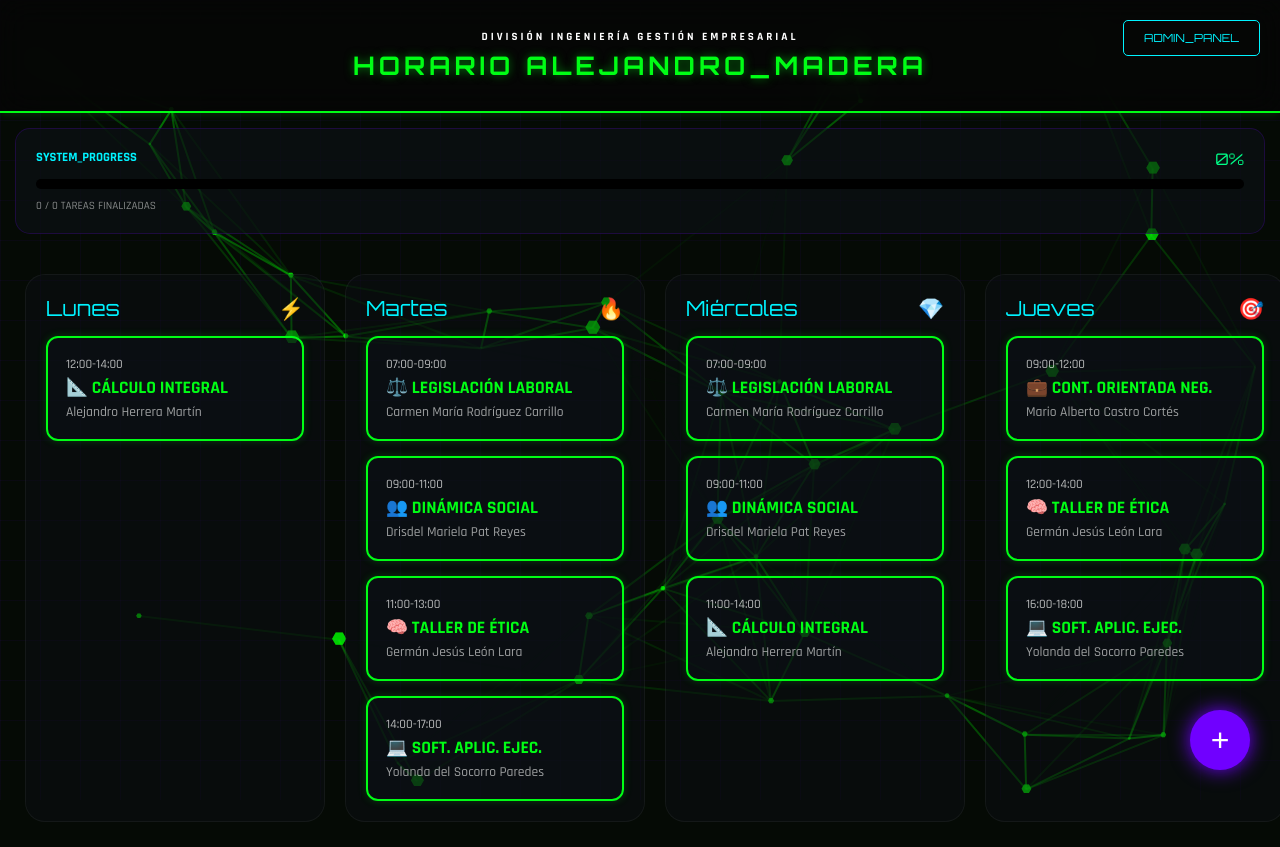
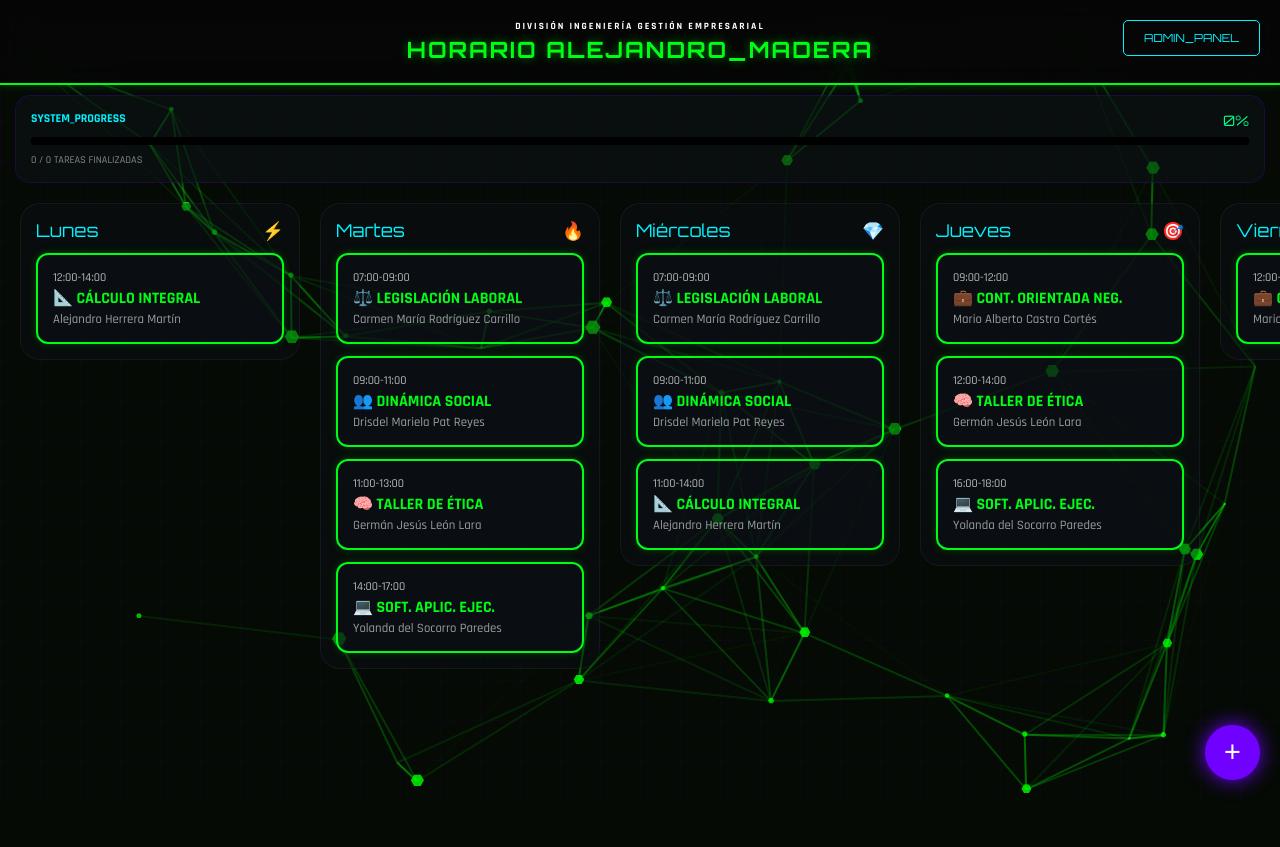
Before and after one commit to maderasilveiraj-glitch/Escuela-2026, a plain HTML site: page index.html in a window 1280 px wide. After the commit the page ends 800 px from the top, so only its background shows below. Drawn offline with nearby package versions, Linux system fonts and the light colour scheme.

```diff
--- a/index.html
+++ b/index.html
@@ -2,7 +2,7 @@
 <html lang="es">
 <head>
     <meta charset="UTF-8">
-    <meta name="viewport" content="width=device-width, initial-scale=1.0">
+    <meta name="viewport" content="width=device-width, initial-scale=1.0, maximum-scale=1.0, user-scalable=no">
     <title>Enero-Junio_HORARIO</title>
     <link href="https://fonts.googleapis.com/css2?family=Orbitron:wght@400;700;900&family=Rajdhani:wght@300;500;700&display=swap" rel="stylesheet">
     <script src="https://cdn.jsdelivr.net/npm/canvas-confetti@1.6.0/dist/confetti.browser.min.js"></script>
@@ -69,12 +69,15 @@
 
         * { margin: 0; padding: 0; box-sizing: border-box; }
 
+        /* AJUSTE PARA TAMAÑO FIJO DE PANTALLA */
         body {
             background-color: var(--bg-deep);
             color: var(--text-main);
             font-family: 'Rajdhani', sans-serif;
-            overflow-x: hidden;
-            min-height: 100vh;
+            overflow: hidden; /* Evita el scroll global */
+            height: 100vh;
+            display: flex;
+            flex-direction: column;
             animation: rgbBody 15s infinite alternate linear;
         }
 
@@ -92,23 +95,24 @@
         }
 
         .header {
-            padding: 30px 20px; text-align: center;
+            padding: 20px; text-align: center;
             background: rgba(5, 5, 5, 0.8);
             border-bottom: 2px solid transparent;
             backdrop-filter: blur(15px);
             animation: chromaGamer 12s infinite linear;
             position: relative;
+            flex-shrink: 0;
         }
 
         h1 {
             font-family: 'Orbitron';
-            font-size: 1.6rem;
-            letter-spacing: 4px;
+            font-size: 1.4rem;
+            letter-spacing: 2px;
             animation: chromaTextOnly 12s infinite linear;
         }
 
         .class-card {
-            margin-top: 15px; padding: 18px; border-radius: 12px;
+            margin-top: 12px; padding: 15px; border-radius: 12px;
             position: relative; transition: all 0.4s cubic-bezier(0.175, 0.885, 0.32, 1.275);
             cursor: pointer;
             background: var(--card-bg);
@@ -117,36 +121,60 @@
         }
 
         .class-card:hover {
-            transform: translateY(-15px);
+            transform: translateY(-5px);
             filter: brightness(1.3);
-            z-index: 10;
         }
 
-        .progress-section { padding: 20px; background: var(--card-bg); margin: 15px; border-radius: 15px; border: 1px solid rgba(112, 0, 255, 0.2); }
-        .progress-bar-bg { width: 100%; height: 10px; background: #000; margin: 10px 0; border-radius: 10px; overflow: hidden; }
+        .progress-section {
+            padding: 15px;
+            background: var(--card-bg);
+            margin: 10px 15px;
+            border-radius: 15px;
+            border: 1px solid rgba(112, 0, 255, 0.2);
+            flex-shrink: 0;
+        }
+
+        .progress-bar-bg { width: 100%; height: 8px; background: #000; margin: 8px 0; border-radius: 10px; overflow: hidden; }
         .progress-fill { height: 100%; background: linear-gradient(90deg, var(--accent-cyber), var(--success)); width: 0%; transition: 1.5s ease; }
-        .schedule-container { display: flex; overflow-x: auto; gap: 20px; padding: 25px; }
-        .day-column { min-width: 300px; background: rgba(13, 17, 23, 0.4); border-radius: 20px; padding: 20px; border: 1px solid rgba(255,255,255,0.05); }
-        .day-name { font-family: 'Orbitron'; font-size: 1.3rem; color: var(--text-dim); display: flex; justify-content: space-between; margin-bottom: 15px; }
-        .time-tag { font-size: 0.8rem; opacity: 0.7; margin-bottom: 5px; color: #fff !important; }
-        .subject { font-weight: 700; font-size: 1.1rem; }
-        .teacher { font-size: 0.85rem; opacity: 0.6; margin-top: 4px; color: #fff !important; }
+
+        /* CONTENEDOR DE HORARIO CON SCROLL INDEPENDIENTE */
+        .schedule-container {
+            display: flex;
+            overflow-x: auto;
+            gap: 20px;
+            padding: 10px 20px 20px 20px;
+            flex-grow: 1; /* Ocupa el espacio restante */
+            align-items: flex-start;
+        }
+
+        .day-column {
+            min-width: 280px;
+            background: rgba(13, 17, 23, 0.4);
+            border-radius: 20px;
+            padding: 15px;
+            border: 1px solid rgba(255,255,255,0.05);
+            max-height: 100%;
+            overflow-y: auto; /* Scroll vertical solo si las clases exceden la columna */
+        }
+
+        .day-name { font-family: 'Orbitron'; font-size: 1.1rem; color: var(--text-dim); display: flex; justify-content: space-between; margin-bottom: 10px; }
+        .time-tag { font-size: 0.75rem; opacity: 0.7; margin-bottom: 3px; color: #fff !important; }
+        .subject { font-weight: 700; font-size: 1rem; }
+        .teacher { font-size: 0.8rem; opacity: 0.6; margin-top: 2px; color: #fff !important; }
 
         .task-count-badge {
-            position: absolute; top: -10px; right: -10px;
-            background: var(--danger); color: #fff; width: 22px; height: 22px;
-            display: grid; place-items: center; font-size: 0.7rem; font-weight: 900; border-radius: 50%;
+            position: absolute; top: -8px; right: -8px;
+            background: var(--danger); color: #fff; width: 20px; height: 20px;
+            display: grid; place-items: center; font-size: 0.65rem; font-weight: 900; border-radius: 50%;
             box-shadow: 0 0 10px var(--danger);
         }
 
         .modal-overlay { position: fixed; inset: 0; background: rgba(0,0,0,0.9); display: none; z-index: 1000; align-items: center; justify-content: center; backdrop-filter: blur(15px); }
         .modal-overlay.active { display: flex; }
         .modal-content { width: 90%; max-width: 400px; background: #0d1117; border-radius: 20px; padding: 30px; border: 1px solid var(--accent-cyber); max-height: 80vh; overflow-y: auto; }
-        .fab { position: fixed; bottom: 30px; right: 30px; width: 60px; height: 60px; background: var(--accent-cyber); border: none; border-radius: 50%; color: #fff; font-size: 2rem; cursor: pointer; box-shadow: 0 0 20px var(--accent-cyber); }
+        .fab { position: fixed; bottom: 20px; right: 20px; width: 55px; height: 55px; background: var(--accent-cyber); border: none; border-radius: 50%; color: #fff; font-size: 1.8rem; cursor: pointer; box-shadow: 0 0 20px var(--accent-cyber); z-index: 99; }
 
-        .task-item { background: rgba(255,255,255,0.05); padding: 15px; border-radius: 10px; margin-bottom: 10px; display: flex; justify-content: space-between; align-items: center; gap: 10px; }
-        .task-actions { display: flex; gap: 5px; }
-
+        .task-item { background: rgba(255,255,255,0.05); padding: 12px; border-radius: 10px; margin-bottom: 8px; display: flex; justify-content: space-between; align-items: center; gap: 10px; }
         input, select { width: 100%; background: #000; border: 1px solid #333; color: #fff; padding: 12px; border-radius: 8px; margin-top: 10px; }
         .btn-add { width: 100%; padding: 15px; margin-top: 20px; background: var(--accent-cyber); color: #fff; border: none; border-radius: 10px; font-family: 'Orbitron'; cursor: pointer; }
     </style>
@@ -158,18 +186,17 @@
 
     <div class="header">
         <a href="admin.html" class="btn-admin-nav">ADMIN_PANEL</a>
-
-        <p style="color: #fff; font-weight: 700; font-size: 0.7rem; letter-spacing: 3px; margin-bottom: 5px;">DIVISIÓN INGENIERÍA GESTIÓN EMPRESARIAL</p>
+        <p style="color: #fff; font-weight: 700; font-size: 0.6rem; letter-spacing: 2px; margin-bottom: 3px;">DIVISIÓN INGENIERÍA GESTIÓN EMPRESARIAL</p>
         <h1>HORARIO ALEJANDRO_MADERA</h1>
     </div>
 
     <div class="progress-section">
         <div style="display:flex; justify-content:space-between;">
-            <span style="font-size: 0.8rem; font-weight: 700; color: var(--text-dim);">SYSTEM_PROGRESS</span>
-            <span id="progress-percentage" style="font-family: 'Orbitron'; color: var(--success);">0%</span>
+            <span style="font-size: 0.75rem; font-weight: 700; color: var(--text-dim);">SYSTEM_PROGRESS</span>
+            <span id="progress-percentage" style="font-family: 'Orbitron'; color: var(--success); font-size: 0.9rem;">0%</span>
         </div>
         <div class="progress-bar-bg"><div id="progress-fill" class="progress-fill"></div></div>
-        <p id="progress-stats" style="font-size: 0.7rem; opacity: 0.5;"></p>
+        <p id="progress-stats" style="font-size: 0.65rem; opacity: 0.5;"></p>
     </div>
 
     <div class="schedule-container" id="schedule-render"></div>
@@ -216,68 +243,27 @@
         // CONFIGURACIÓN PARA LÍNEAS QUE FORMAN FIGURAS GEOMÉTRICAS SÓLIDAS
         particlesJS("particles-js", {
             "particles": {
-                "number": {
-                    "value": 45,
-                    "density": { "enable": false }
-                },
+                "number": { "value": 45, "density": { "enable": false } },
                 "color": { "value": "#ff0000" },
-                "shape": {
-                    "type": "polygon",
-                    "polygon": { "nb_sides": 6 }
-                },
-                "opacity": {
-                    "value": 0.6,
-                    "random": false,
-                    "anim": { "enable": true, "speed": 1, "opacity_min": 0.2, "sync": false }
-                },
-                "size": {
-                    "value": 6,
-                    "random": true,
-                    "anim": { "enable": true, "speed": 2, "size_min": 2, "sync": false }
-                },
-                "line_linked": {
-                    "enable": true,
-                    "distance": 250, // Distancia alta para crear redes geométricas
-                    "color": "#ff0000",
-                    "opacity": 0.5,
-                    "width": 2, // Líneas más gruesas para definir figuras
-                },
-                "move": {
-                    "enable": true,
-                    "speed": 1.5,
-                    "direction": "none",
-                    "random": false,
-                    "straight": false,
-                    "out_mode": "bounce", // Rebota para mantener las figuras en pantalla
-                    "bounce": true,
-                    "attract": {
-                        "enable": true, // Atrae partículas para cerrar polígonos
-                        "rotateX": 1200,
-                        "rotateY": 1200
-                    }
-                }
+                "shape": { "type": "polygon", "polygon": { "nb_sides": 6 } },
+                "opacity": { "value": 0.6, "random": false, "anim": { "enable": true, "speed": 1, "opacity_min": 0.2, "sync": false } },
+                "size": { "value": 6, "random": true, "anim": { "enable": true, "speed": 2, "size_min": 2, "sync": false } },
+                "line_linked": { "enable": true, "distance": 250, "color": "#ff0000", "opacity": 0.5, "width": 2 },
+                "move": { "enable": true, "speed": 1.5, "direction": "none", "random": false, "straight": false, "out_mode": "bounce", "bounce": true, "attract": { "enable": true, "rotateX": 1200, "rotateY": 1200 } }
             },
             "interactivity": {
                 "detect_on": "canvas",
-                "events": {
-                    "onhover": { "enable": true, "mode": "grab" }, // Resalta la geometría al pasar el mouse
-                    "onclick": { "enable": true, "mode": "push" }
-                },
-                "modes": {
-                    "grab": { "distance": 300, "line_linked": { "opacity": 1 } }
-                }
+                "events": { "onhover": { "enable": true, "mode": "grab" }, "onclick": { "enable": true, "mode": "push" } },
+                "modes": { "grab": { "distance": 300, "line_linked": { "opacity": 1 } } }
             },
             "retina_detect": true
         });
 
-        // --- LÓGICA DE SINCRONIZACIÓN DE COLOR ---
         const colors = ["#ff0000", "#ffff00", "#00ff00", "#00f3ff", "#7000ff"];
         let colorIndex = 0;
-
         setInterval(() => {
             colorIndex = (colorIndex + 1) % colors.length;
             const newColor = colors[colorIndex];
-
             if (window.pJSDom && window.pJSDom[0]) {
                 const pJS = window.pJSDom[0].pJS;
                 pJS.particles.color.value = newColor;
@@ -286,7 +272,6 @@
             }
         }, 2400);
 
-        // El resto de tu lógica funcional (IndexedDB, Materias, Dashboard)
         const subjectEmojis = {
             "CÁLCULO INTEGRAL": "📐", "LEGISLACIÓN LABORAL": "⚖️",
             "DINÁMICA SOCIAL": "👥", "CONT. ORIENTADA NEG.": "💼",
@@ -318,7 +303,6 @@
 
         let db;
         let pendingAction = null;
-
         const request = indexedDB.open("CyberDB", 1);
         request.onupgradeneeded = (e) => {
             db = e.target.result;
@@ -351,7 +335,6 @@
             const store = transaction.objectStore("tareas");
             const pendientes = {};
             let total = 0, done = 0;
-
             store.openCursor().onsuccess = (e) => {
                 const cursor = e.target.result;
                 if (cursor) {
@@ -405,9 +388,7 @@
                                     <button style="background:${t.entregada ? 'var(--success)' : '#333'}; color:white; border:none; padding:5px 10px; border-radius:5px; font-size:0.7rem; cursor:pointer;" onclick="toggleTarea(${t.id}, '${materia}')">
                                         ${t.entregada ? 'LISTO' : 'MARCAR'}
                                     </button>
-                                    <button style="background:var(--danger); color:white; border:none; padding:5px 10px; border-radius:5px; font-size:0.7rem; cursor:pointer;" onclick="deleteTarea(${t.id}, '${materia}')">
-                                        🗑️
-                                    </button>
+                                    <button style="background:var(--danger); color:white; border:none; padding:5px 10px; border-radius:5px; font-size:0.7rem; cursor:pointer;" onclick="deleteTarea(${t.id}, '${materia}')">🗑️</button>
                                 </div>
                             </div>`;
                     });
@@ -425,21 +406,13 @@
             transaction.oncomplete = () => { closeAddModal(); actualizarDashboard(); };
         }
 
-        function toggleTarea(id, materia) {
-            pendingAction = { type: 'toggle', id, materia };
-            document.getElementById('pinModal').classList.add('active');
-        }
-
-        function deleteTarea(id, materia) {
-            pendingAction = { type: 'delete', id, materia };
-            document.getElementById('pinModal').classList.add('active');
-        }
+        function toggleTarea(id, materia) { pendingAction = { type: 'toggle', id, materia }; document.getElementById('pinModal').classList.add('active'); }
+        function deleteTarea(id, materia) { pendingAction = { type: 'delete', id, materia }; document.getElementById('pinModal').classList.add('active'); }
 
         function validatePin() {
             if (document.getElementById('pinCode').value === "9114") {
                 const transaction = db.transaction(["tareas"], "readwrite");
                 const store = transaction.objectStore("tareas");
-
                 if(pendingAction.type === 'toggle') {
                     store.get(pendingAction.id).onsuccess = (e) => {
                         const data = e.target.result;
@@ -447,15 +420,8 @@
                         store.put(data);
                         if(data.entregada) confetti({ particleCount: 150, spread: 70, origin: { y: 0.6 } });
                     };
-                } else if(pendingAction.type === 'delete') {
-                    store.delete(pendingAction.id);
-                }
-
-                transaction.oncomplete = () => {
-                    actualizarDashboard();
-                    showTasks(pendingAction.materia);
-                    closePinModal();
-                };
+                } else if(pendingAction.type === 'delete') { store.delete(pendingAction.id); }
+                transaction.oncomplete = () => { actualizarDashboard(); showTasks(pendingAction.materia); closePinModal(); };
             } else { alert("PIN INCORRECTO"); }
         }
     </script>
```
